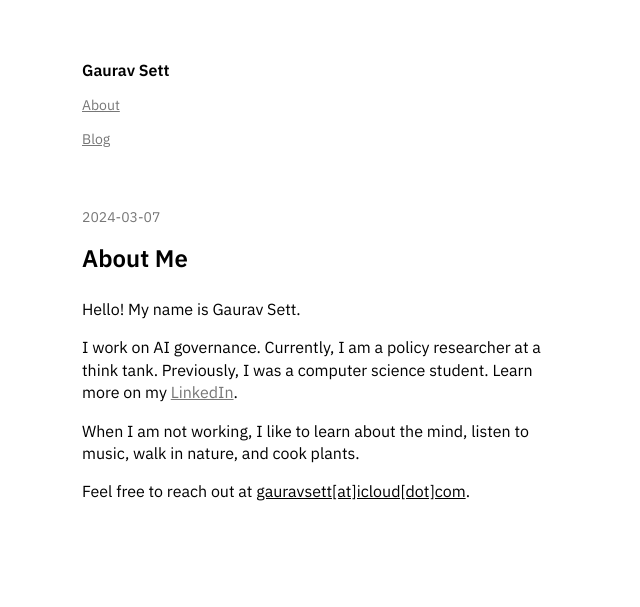
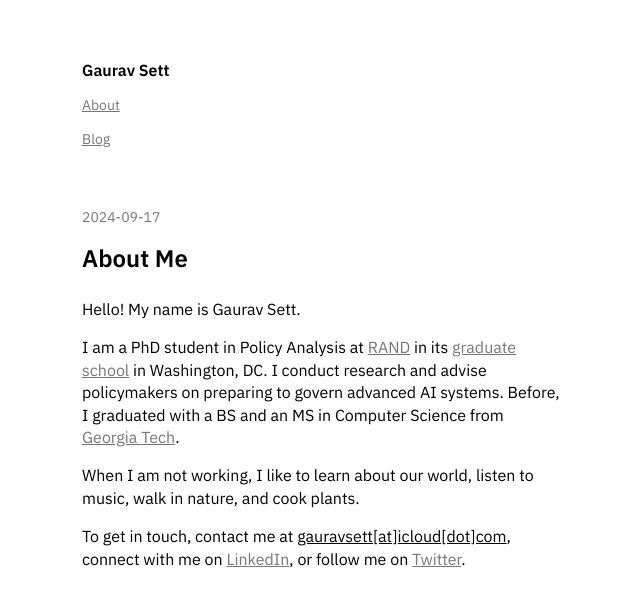
Before and after one commit to gauravsett/website, a Jekyll site: the page built from index.md, in a window 1280 px wide. Shown: the top 607 px of the page, without its empty margins (318-958 px from the left). Built offline with Jekyll 4.4.1, drawn with Linux system fonts in a browser that asks for light colours.

Commit message:
Update for PhD

```diff
--- a/index.md
+++ b/index.md
@@ -2,19 +2,16 @@
 title: About
 permalink: /index.html
 layout: default
-last_modified_at: 2024-03-07
+last_modified_at: 2024-09-17
 ---
 
 # About Me
 
 Hello! My name is Gaurav Sett.
 
-I work on AI governance.
-Currently, I am a policy researcher at a think tank.
-Previously, I was a computer science student.
-Learn more on my [LinkedIn](https://www.linkedin.com/in/gauravsett/){:target="_blank"}.
+I am a PhD student in Policy Analysis at [RAND](https://rand.org) in its [graduate school](https://www.pardeerand.edu) in Washington, DC. I conduct research and advise policymakers on preparing to govern advanced AI systems. Before, I graduated with a BS and an MS in Computer Science from [Georgia Tech](https://cc.gatech.edu).
 
 When I am not working,
-I like to learn about the mind, listen to music, walk in nature, and cook plants.
+I like to learn about our world, listen to music, walk in nature, and cook plants.
 
-Feel free to reach out at <u>gauravsett[at]icloud[dot]com</u>.
+To get in touch, contact me at <u>gauravsett[at]icloud[dot]com</u>, connect with me on [LinkedIn](https://www.linkedin.com/in/gauravsett/){:target="_blank"}, or follow me on [Twitter](https://x.com/gauravsett){:target="_blank"}.
```
Also changed, not shown: style.css (+0 -8 lines), 2 other files.
